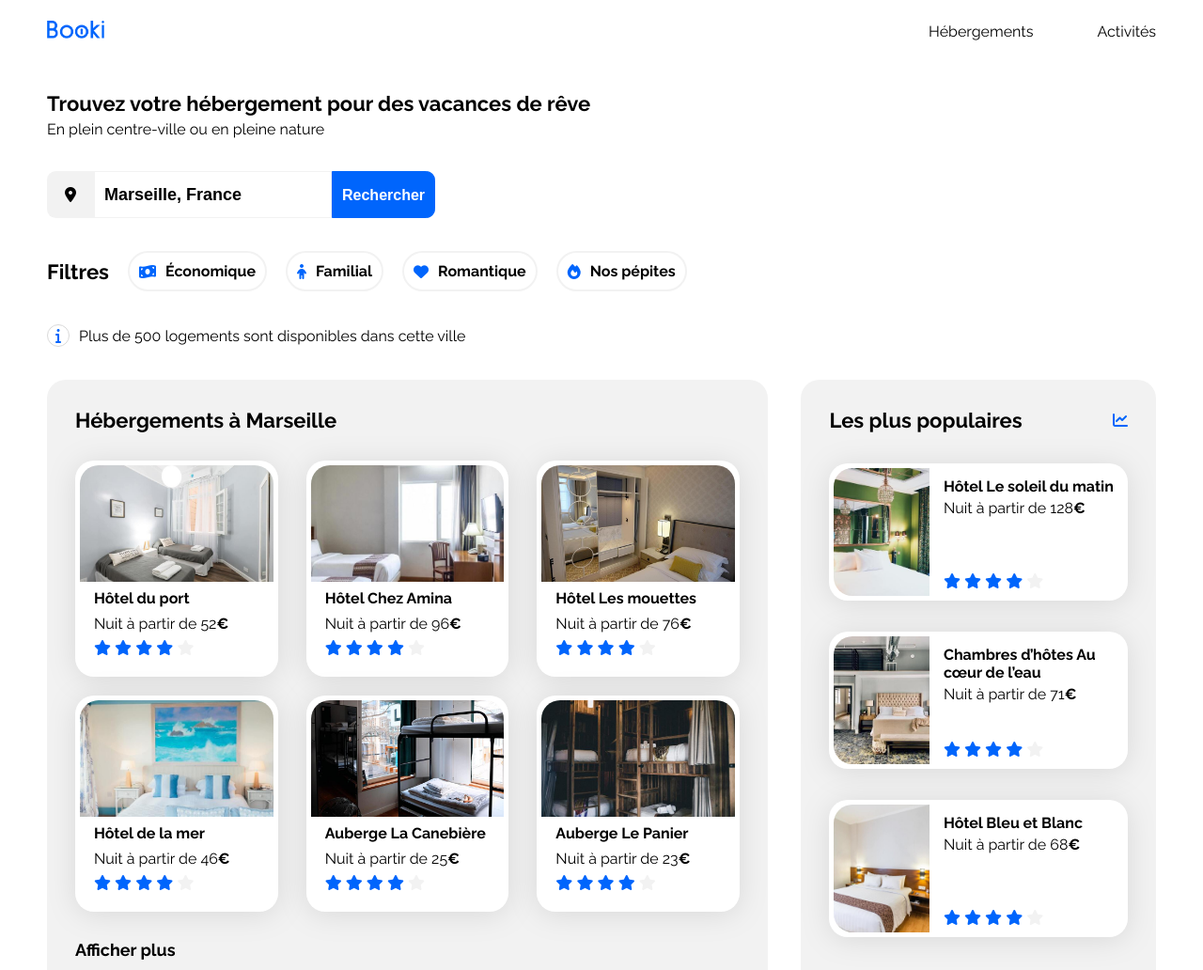
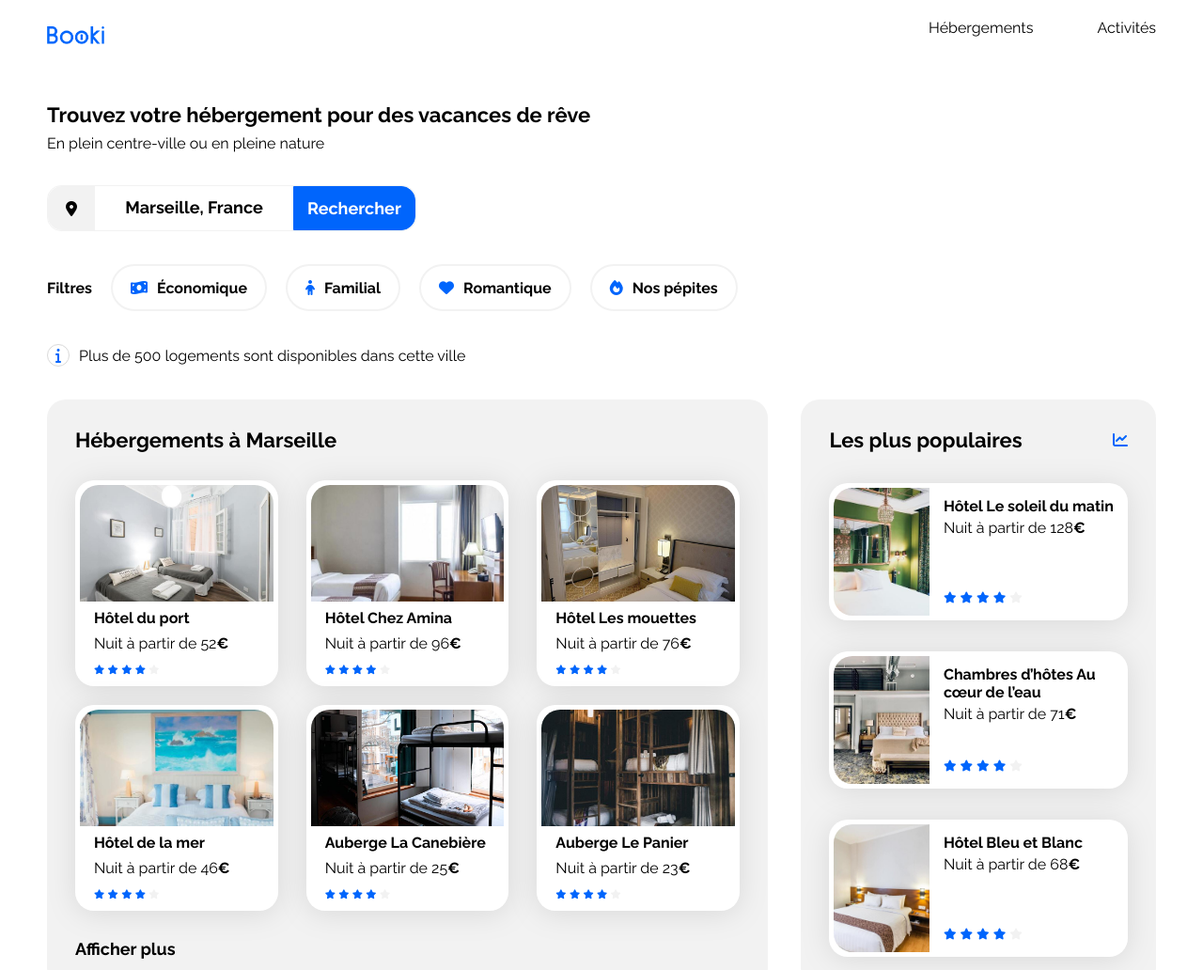
Before and after one commit to PuenaruIonutMarian/Booki, a plain HTML site: page index.html in a window 1280 px wide. Shown: the top 1032 px of the page at 94% size. Drawn offline with Linux system fonts and the light colour scheme.

Commit message:
fifth commit

```diff
--- a/css/style.css
+++ b/css/style.css
@@ -6,8 +6,8 @@
 *::before {
     margin: 0;
     padding: 0;
-    font-size: 1.6rem;
-    box-sizing: border-box;
+    /* font-size: 1.6rem; */
+    box-sizing: inherit;
 
 }
 
@@ -33,15 +33,20 @@ html {
 
 /* Styles pour le corps du document */
 body {
+    box-sizing: border-box;
     display: flex;
     justify-content: center;
     font-family: 'Raleway', sans-serif;
-    color: var(--text-color);
-    font-weight: 300;
+    /* color: var(--text-color); */
+    font-weight: 400;
+    font-size: 1.6rem;
+}
+
+.card-rating{
+    position: absolute;
+    bottom: 1rem;
 
 }
-
-
 
 /* Conteneur principal avec largeur maximale */
 .main-container {
@@ -50,7 +55,6 @@ body {
     padding: 0 5rem;
     box-sizing: border-box;
 }
-
 
 /* Styles pour les liens */
 a {
@@ -108,37 +112,42 @@ img {
     display: flex;
     justify-content: space-between;
     align-items: center;
+    height: 7.9rem;
+    margin-bottom: 3rem;
 }
+
+/* .header__logo{
+    padding: 3rem 0;
+} */
 
 /* Logo de l'en-tête */
 .header__logo-img {
-    width: 6.1rem;
+    width: 6.11rem;
     height: 1.9rem;
-}
-
-/* Boîte de navigation de l'en-tête */
-.header_navbox {
-    width: 100%;
 }
 
 /* Éléments de navigation de l'en-tête */
 .header-items {
     display: flex;
     gap: 6.8rem;
-    list-style: none;
 }
 
 /* Élément de navigation de l'en-tête */
 .header-item {
     display: flex;
-    align-items: center;
-    justify-content: center;
+    /* align-items: center; */
+    /* justify-content: center; */
+
     position: relative;
+    /* relative c'est necessaire pour la dimension de la bare bleu an cas de survol ou click */
 }
 
 /* Liens de l'en-tête */
 .header-links {
-    padding: 2.4rem 0;
+    /* bottom:5rem; */
+    font-weight: 400;
+    /* height: 100%; */
+    padding: 2rem 0 4rem 0;
 }
 
 
@@ -148,8 +157,7 @@ img {
     display: flex;
     flex-direction: column;
     align-items: flex-start;
-    gap: 0.5rem;
-    margin-top: 3rem;
+    gap: 0.8rem;
     margin-bottom: 3.5rem;
 }
 
@@ -158,7 +166,6 @@ img {
     font-size: 2.2rem;
     font-weight: 700;
 }
-
 
 /* Sous-titre du héro */
 .hero-subtitle {
@@ -177,8 +184,11 @@ img {
 
 /* Conteneur de la barre de recherche */
 .search-bar-container {
-    position: relative;
     display: flex;
+    height: 4.9rem;
+    border: 1px solid var(--main-bg-color);
+    border-radius: 1.5rem;
+
 }
 
 /* Conteneur de l'icône de localisation */
@@ -186,12 +196,10 @@ img {
     display: flex;
     align-items: center;
     justify-content: center;
-    height: 5rem;
     width: 5rem;
     flex-shrink: 0;
-    padding: 1rem;
     background-color: var(--main-bg-color);
-    border-radius: 0.9375rem 0 0 0.9375rem;
+    border-radius: 1.5rem 0 0 1.5rem;
 }
 
 /* Icône de localisation */
@@ -201,29 +209,36 @@ img {
 
 /* Champ de texte de la barre de recherche */
 .search-bar-container input {
-    border: 1px solid var(--main-bg-color);
-    color: var(--text-color);
+    font-family: inherit;
+    font-size: inherit;
+    text-align: center;
+    border:none;
+    padding: 0 1rem;
     font-weight: 700;
-    font-size: 1.8rem;
     outline: none;
-    padding-left: 1rem;
-    width: 100%;
+    /* quand on introduire le text dans l'input on elimin la margin noir */
 }
 
 /* Placeholder du champ de texte de la barre de recherche */
 .search-bar-container input::placeholder {
-    color: var(--text-color);
+    color: var(--text-color, #000);
     font-weight: 700;
+    text-align: center;
     font-size: 1.8rem;
+    opacity: 1;
+    /* opacity aide Firefox changer la couleur du placeholder */
 }
+
+
+
 
 /* Bouton de recherche */
 .btn-search-bar {
-    padding: 1rem;
+    font-family: inherit;
+    padding: 0 1.4rem;
     background-color: var(--main-color);
-    border-radius: 0rem 0.9375rem 0.9375rem 0rem;
+    border-radius: 0rem 1.5rem 1.5rem 0rem;
     border: 1px solid var(--main-color);
-    font-weight: 400;
     font-size: 1.8rem;
     cursor: pointer;
 }
@@ -253,7 +268,7 @@ img {
 
 /* Titre de la section des filtres */
 .filters-title {
-    font-size: 2.2rem;
+    font-size: 1,8rem;
     font-weight: 700;
 }
 
@@ -264,7 +279,7 @@ img {
     align-items: center;
     flex-wrap: wrap;
     flex-direction: row;
-    font-size: 2.2rem;
+    font-size: 1.6rem;
     gap: 2rem;
 }
 
@@ -277,8 +292,9 @@ img {
     border: 2px solid var(--main-bg-color);
     border-radius: 25px;
     overflow: hidden;
-    padding: 1rem;
+    padding: 1.9rem;
     font-weight: 700;
+    height: 50px;
 }
 
 /* Style au survol ou lors du clic sur un élément de filtre */
@@ -317,12 +333,12 @@ img {
 /* Icône FontAwesome pour l'information */
 .fa-info {
     border: 1px solid #d9d9d9;
-        border-radius: 50%;
-        width:2.4rem;
-        height: 2.4rem;
-        text-align: center;
-        box-sizing: border-box;
-        padding:.3rem;
+    border-radius: 50%;
+    width: 2.4rem;
+    height: 2.4rem;
+    text-align: center;
+    box-sizing: border-box;
+    padding: .3rem;
 }
 
 
@@ -375,7 +391,7 @@ img {
 }
 
 /* Style pour le texte du bouton "Afficher plus" */
-.btn-aficher h3 {
+.btn-aficher a {
     font-weight: 700;
     font-size: 1.8rem;
 }
@@ -407,10 +423,11 @@ img {
     align-items: flex-start;
 }
 
+.hebergements-cards .card-subtitle{padding: .8rem 0;}
+
 /* Style pour les titres des cartes Hébergements */
 .hebergements .card-title {
     margin-top: .4rem;
-    margin-bottom: .8rem;
     font-weight: 700;
 }
 
@@ -422,9 +439,10 @@ img {
 
 /* Style pour les notations des cartes Hébergements */
 .hebergements .card-rating {
+    font-size: 1.325rem;
     /* padding-bottom: .5rem; */
-    align-items: center;
-    justify-content: center;
+    /* align-items: center;
+    justify-content: center; */
 }
 
 
@@ -480,7 +498,6 @@ img {
 .populaires-cards .card-rating {
     margin-bottom: .5rem;
 }
-
 
 
 /*******ACTIVITES*********/
@@ -544,7 +561,7 @@ img {
     display: flex;
     align-items: center;
     justify-content: flex-start;
-    padding: 2.25rem 1.9rem;
+    padding: 2rem 1.9rem;
 }
 
 /* Style pour les titres des cartes Activités */
@@ -617,16 +634,10 @@ img {
 
 
 /****** Media queries ***********/
-/* Média query pour les appareils plus grands */
-@media (min-width:64.0625em) {
-    .main-container {
-        margin-bottom: 3.78em;
-    }
-}
 
 
 /* toutes devices hors portables */
-@media (min-width: 47.99876em) {
+@media (min-width: 768px) {
     .header-links:hover {
         color: var(--main-color);
     }
@@ -637,7 +648,7 @@ img {
         content: "";
         display: block;
         width: 100%;
-        height: .2em;
+        height: 3px;
         background: var(--main-color);
     }
 }
@@ -645,7 +656,7 @@ img {
 
 
 /* Média query pour les appareils moyens (tablettes, inférieurs ou égaux à 1024px) */
-@media (max-width: 64em) {
+@media (max-width: 1024px) {
 
     .filters {
         flex-direction: column;
@@ -659,6 +670,7 @@ img {
 
     .hebergements {
         width: 100%;
+        margin-bottom: 3.12em;
     }
 
     .populaires {
@@ -687,10 +699,14 @@ img {
     .activites-cards .card img {
         height: 12.5em;
     }
+
+    .activites .card-content{
+        height: 70px ;
+    }
 }
 
 /* Média query pour les petits appareils (téléphones, inférieurs à 768px) */
-@media (max-width: 47.99875em) {
+@media (max-width: 768px) {
     .main-container {
         padding: 0;
     }
@@ -714,8 +730,8 @@ img {
         display: flex;
         justify-content: space-evenly;
         align-items: flex-start;
-        align-self: stretch;
-        width: 100%;
+        /* align-self: stretch; */
+        /* width: 100%; */
         gap: 0;
     }
 
@@ -725,7 +741,8 @@ img {
     }
 
     .header-links {
-        padding-top: 0;
+        /* padding-top: 0; */
+        padding: 0 0 .94em 0;
         width: 100%;
     }
 
@@ -757,7 +774,7 @@ img {
     /* PRESENTATION */
     .hero {
         padding: 1.875em 1.25em 0 1.25em;
-        margin-top: 0;
+        margin-top: 3em;
         margin-bottom: 0;
         align-self: stretch;
     }
@@ -771,8 +788,9 @@ img {
     .search-bar {
         display: flex;
         justify-content: center;
-        padding: 1.875em 2em 0 2em;
+        /* padding:  1.875em 2em 0 2em; */
         margin-bottom: 0;
+padding:  35px 20px 0 20px;
         width: 100%;
     }
 
@@ -797,7 +815,7 @@ img {
 
     /* FILTERS */
     .filters {
-        padding: 1.875em 2em 0 2em;
+        padding: 35px 20px 0 20px;
         margin-bottom: 0;
     }
 
@@ -830,13 +848,14 @@ img {
         width: 100%;
     }
 
-.populaires{
-    border-radius: 0!important;
-}
+    .hebergements-and-populaires .populaires {
+        border-radius: 0;
+    }
 
-    /* Hebergements */
-    .hebergements {
-        background-color: white!important;
+
+    .hebergements-and-populaires .hebergements{
+        background-color: white;
+        margin-bottom: 0;
     }
 
     .hebergements-cards a {
@@ -878,7 +897,7 @@ img {
 }
 
 /* Média query pour les très petits appareils */
-@media (max-width: 20.3125em) {
+@media (max-width: 325px) {
     .fa-magnifying-glass {
         display: inline-block;
         color: white;
@@ -886,9 +905,6 @@ img {
     }
 }
 
-/* Média query pour les appareils encore plus petits */
-@media(max-width: 22.5625em){
-    .filters-item{
-        flex-direction: column;
-    }
-}
+@media(max-width:360px){
+.search-bar-container input {
+    padding: 0;}}
--- a/index.html
+++ b/index.html
@@ -33,11 +33,11 @@
           <ul class="header-items">
             <li class="header-item">
               <!-- #hebergements" -->
-              <a href="" class="header-links">Hébergements</a>
+              <a href="#hebergements" class="header-links">Hébergements</a>
             </li>
             <li class="header-item">
               <!-- "#activites" -->
-              <a href="" class="header-links">Activités</a>
+              <a href="#activites" class="header-links">Activités</a>
             </li>
           </ul>
         </nav>
@@ -58,7 +58,7 @@
             <div class="location-icon-container">
               <i class="fa-solid fa-location-dot"></i>
             </div>
-            <input type="text" placeholder="Marseille, France  ">
+            <input type="text" placeholder="Marseille, France">
             <button class="btn btn-search-bar" type="submit">
               <i class="fa-solid fa-magnifying-glass"></i>
               <span class="btn-recherche">Rechercher</span>
@@ -68,7 +68,7 @@
 
         <!-- SECTION FILTRES -->
         <div class="filters">
-          <h2 class="filters-title">Filtres</h2>
+          <span class="filters-title">Filtres</span>
           <div class="filters-items">
             <div class="filters-item">
               <i class="fa-solid fa-money-bill-wave"></i>
@@ -267,10 +267,10 @@
               </a>
             </div>
             <div class="btn-aficher">
-              <h3>Afficher plus</h3>
+                <a href="#">Afficher plus</a>
             </div>
           </section>
-          <section class="populaires">
+          <section id="populaires" class="populaires">
             <div class="populaires-title">
               <h2 class="section-title">Les plus populaires</h2>
               <i class="fa-solid fa-chart-line" aria-hidden="true"></i>
```
